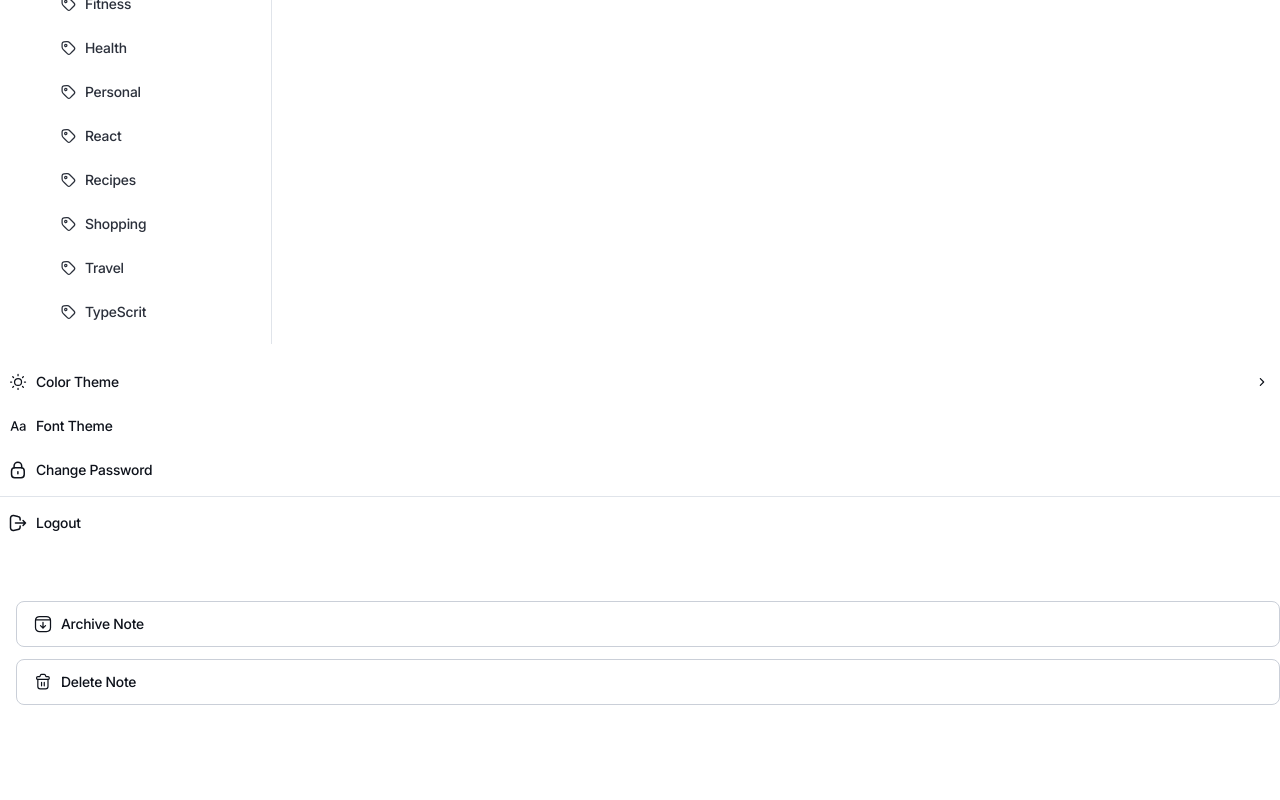
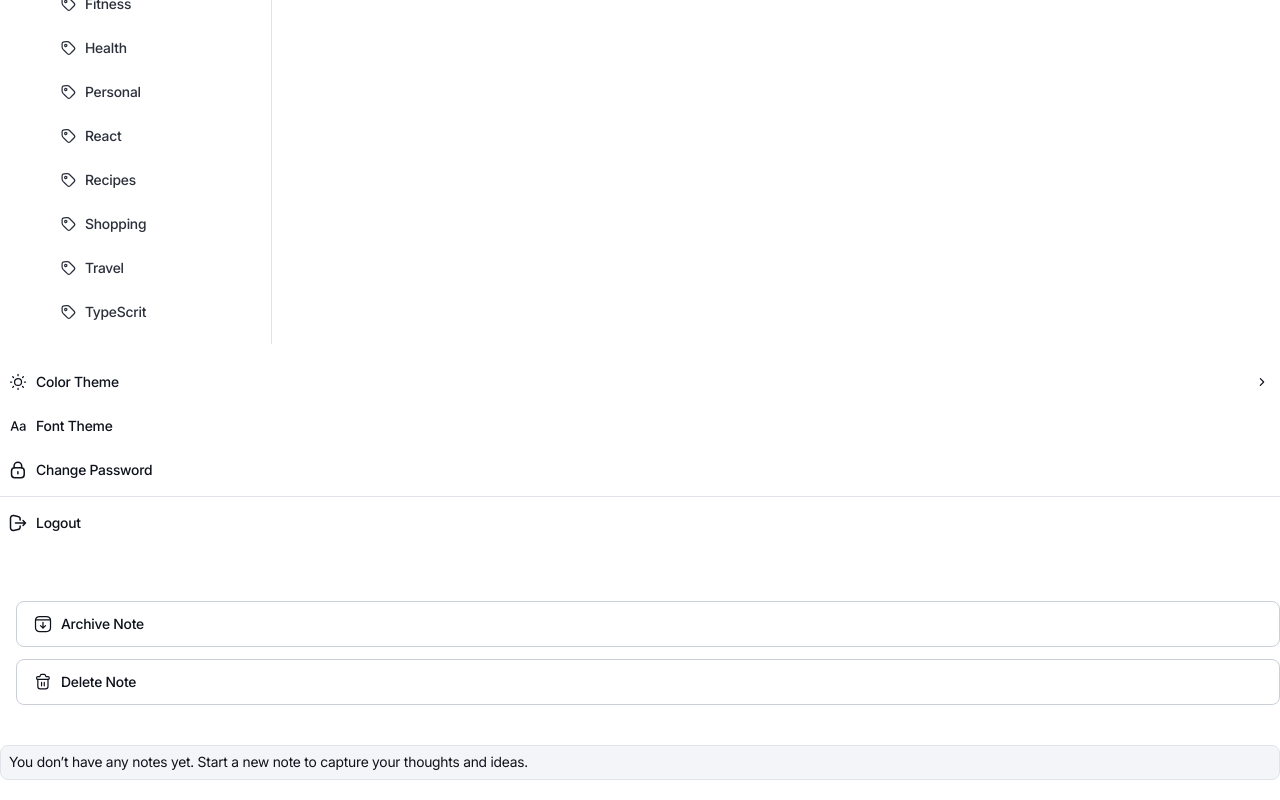
Before and after one commit to elsadse/note-taking-app, a React (Vite) app in the folder note-taking-ui/: page /component in a window 1280 px wide. Shown: the part 2091-2891 px from the top of the page. Before the commit the page ends 2836 px from the top, so only its background shows below. Built offline with nearby package versions, Linux system fonts and the light colour scheme.

Commit message:
Ajout du composant EmptyState.

```diff
--- a/note-taking-ui/src/components/Components.tsx
+++ b/note-taking-ui/src/components/Components.tsx
@@ -1,6 +1,7 @@
 import { BorderButton } from "./button/BorderButton";
 import { PrimaryButton } from "./button/PrimaryButton";
 import { SecondaryButton } from "./button/SecondaryButton";
+import { EmptyState } from "./EmptyState";
 import { RefreshLeftIcon } from "./icons/RefreshLeftIcon";
 import { SearchIcon } from "./icons/SearchIcon";
 import { ShowIcon } from "./icons/ShowIcon";
@@ -25,8 +26,8 @@ export function Components() {
             <PrimaryButton titleButton="Primary Button" isDisabled={false} />
             <SecondaryButton titleButton="Secondary Button" isDisabled={false} />
             <BorderButton titleButton="Border Button" icon={{Icon:RefreshLeftIcon, css:"fill"}} isDisabled={false} />
-            <DeleteModal />
-            <ArchiveModal />
+            <DeleteModal onClose={()=>console.log("close")} />
+            <ArchiveModal onClose={()=>console.log("close")}/>
             <Toast titleToast="Note saved successfully!" />
             <Toast titleToast="Note archived" link="Archived Notes" />
             <InputField name="search" placeholder="Search" type="text" icons={{IconBeforeInput:SearchIcon, css:"stroke"}} />
@@ -39,6 +40,7 @@ export function Components() {
             <SideBarNavigation/>
             <SettingsMenu/>
             <SideBarRightMenu/>
+            <EmptyState text="You don’t have any notes yet. Start a new note to capture your thoughts and ideas."/>
         </div>
     )
 }
--- /dev/null
+++ b/note-taking-ui/src/components/EmptyState.tsx
@@ -0,0 +1,22 @@
+import { Link } from "react-router"
+
+type EmptyStateProps={
+    text: string,
+    link?:{
+        textLink:string,
+        url: string
+    }
+}
+
+export function EmptyState({text, link}:EmptyStateProps){
+    return(
+        <p className="sans-serif-text-preset-5 text-neutral-950 text-left bg-neutral-100 border border-neutral-200 p-2 rounded-8">
+            {text}
+            {link &&(
+                <Link to={link.url}>
+                    <span className="underline">{link.url}</span>
+                </Link>
+            )}
+        </p>
+    )
+}
--- a/note-taking-ui/src/pages/home/ContentAllNote.tsx
+++ b/note-taking-ui/src/pages/home/ContentAllNote.tsx
@@ -70,7 +70,7 @@ export function ContentAllNote() {
 
     return (
         <div className="flex flex-col gap-y-4 px-4 py-5 bg-neutral-0 flex-1 overflow-hidden">
-            {sideBarItemSelected === "Home" || menuItemSelected === "Home" && <span className="sans-serif-text-preset-1 text-neutral-950">All Notes</span>}
+            {sideBarItemSelected === "Home" && menuItemSelected === "Home" && <span className="sans-serif-text-preset-1 text-neutral-950">All Notes</span>}
             {sideBarItemSelected === "Archive" || menuItemSelected === "Archive" && <span className="sans-serif-text-preset-1 text-neutral-950">Archived Notes</span>}
             {sideBarItemSelected === "Archive" || menuItemSelected === "Archive" && <span className="text-neutral-700 sans-serif-text-preset-5">All your archived notes are stored here. You can restore or delete them anytime.</span>}
             <div className="flex flex-col gap-y-4 overflow-y-auto">
```
